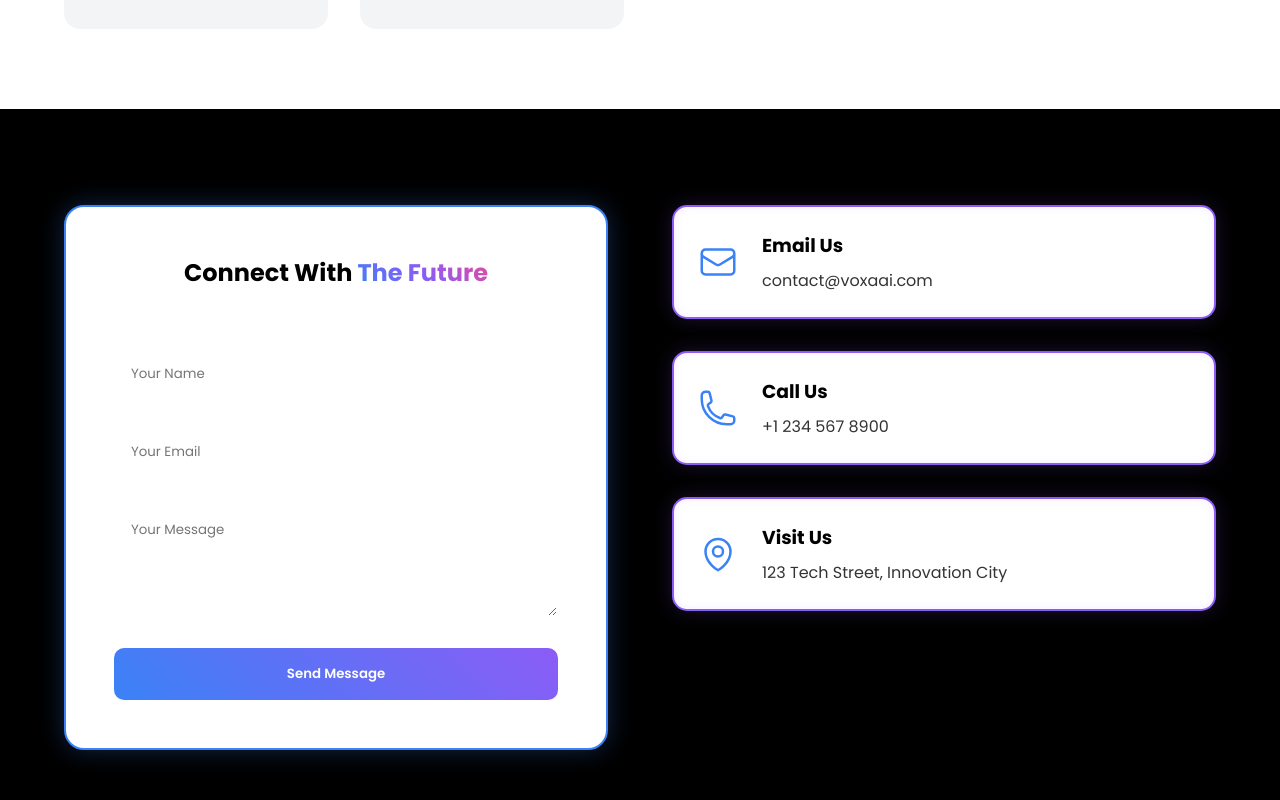
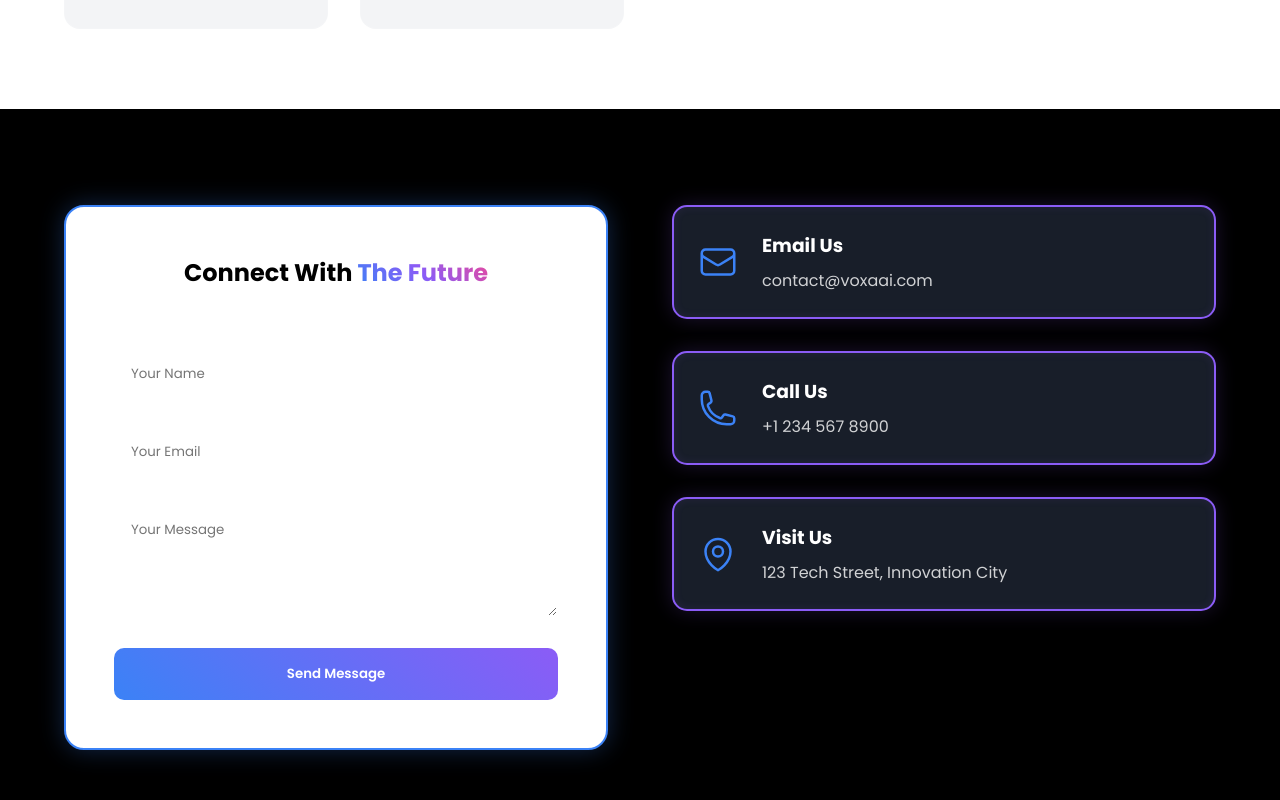
Before and after one commit to mehdikhan55/Voxa-AI, a React (Vite) app: page / in a window 1280 px wide. Shown: the part 3061-3861 px from the top of the page. Built offline with nearby package versions, Linux system fonts and the light colour scheme.

Commit message:
Restored to '6502bff0fb7b968107508a0e32c7745cf1096d30'
Replit-Restored-To:6502bff0fb7b968107508a0e32c7745cf1096d30

```diff
--- a/src/App.css
+++ b/src/App.css
@@ -350,11 +350,10 @@ h1 {
 }
 
 .contact-card {
-  background: #ffffff;
+  background: rgba(26, 32, 44, 0.95);
   padding: 1.5rem;
   border-radius: 15px;
   border: 2px solid var(--secondary);
-  color: #000000;
   display: flex;
   align-items: center;
   gap: 1.5rem;
@@ -383,12 +382,12 @@ h1 {
 }
 
 .contact-info h3 {
-  color: #000;
+  color: #fff;
   margin-bottom: 0.5rem;
 }
 
 .contact-info p {
-  color: rgba(0, 0, 0, 0.8);
+  color: rgba(255, 255, 255, 0.8);
 }
 
 @media (max-width: 768px) {
```
